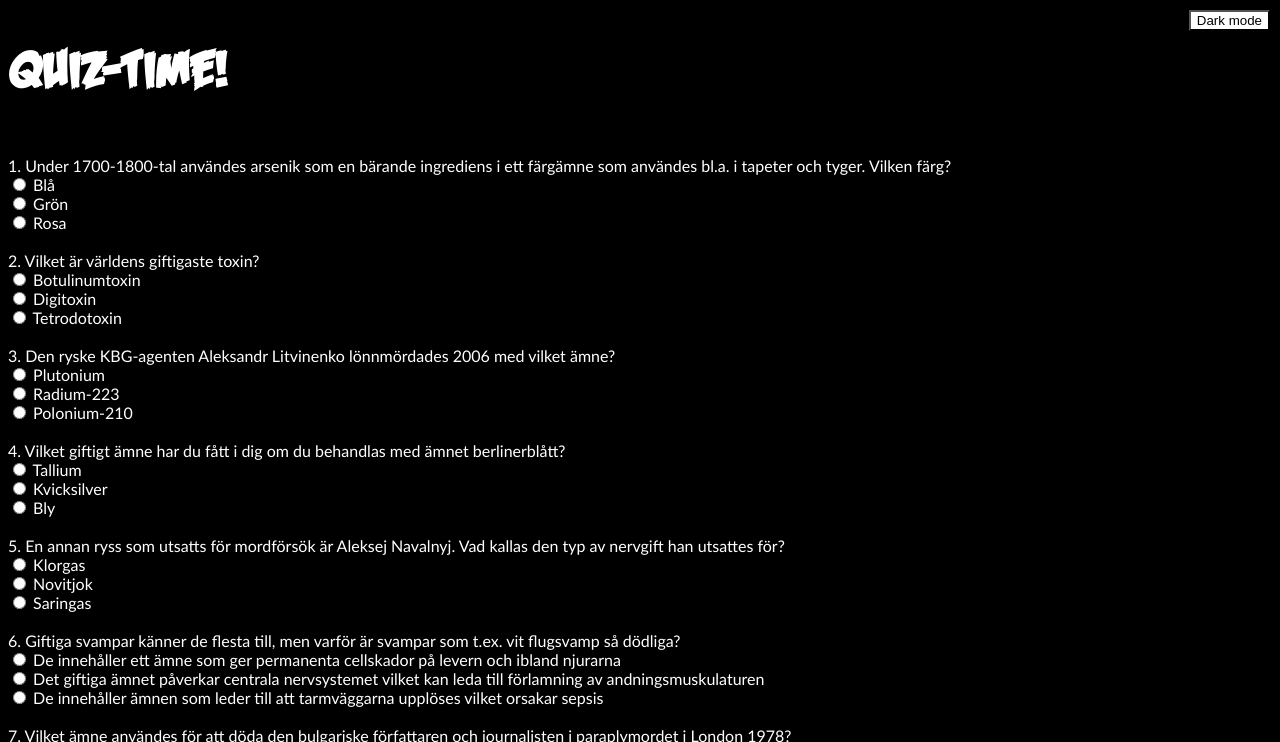
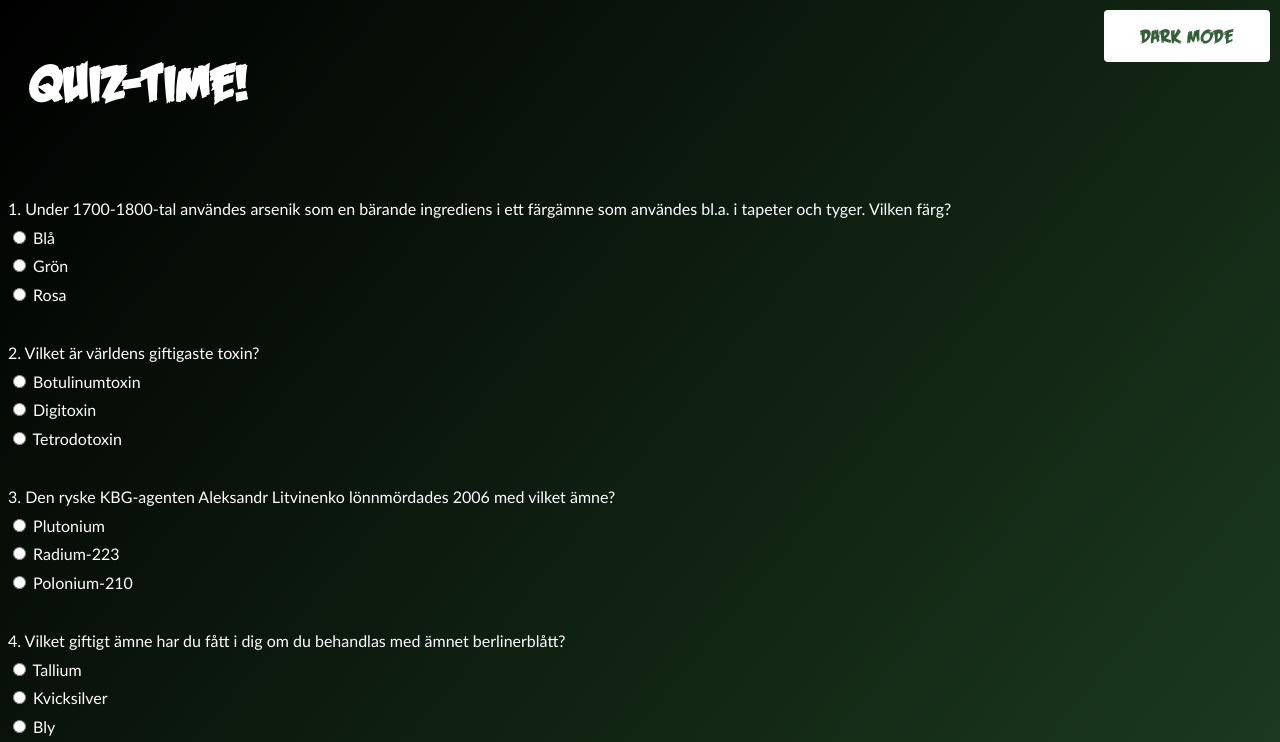
Before and after one commit to fredrikac/poison-quiz, a plain HTML site: page index.html in a window 1280 px wide. Both pictures are taken after a click on the button "Dark mode". Shown: the top 742 px of the page. Drawn offline with Linux system fonts and the light colour scheme.

Commit message:
added styling

```diff
--- a/style.css
+++ b/style.css
@@ -1,24 +1,36 @@
 
 body {
+    background: rgb(220,250,225);
+    background: linear-gradient(130deg, rgba(220,250,225,0.9953023445706407) 0%, rgba(191,193,191,1) 100%, rgba(1,17,5,1) 100%);
+    font-family:'Calibri';
+    color: #335e3a;
+    line-height: 1.8;
 
-
-    font-family:'Calibri';
 }
 
 .dark-mode {
-    background-color: black;
+
+    background: rgb(0,0,0);
+    background: linear-gradient(130deg, rgba(0,0,0,1) 0%, rgba(39,84,44,0.9953023445706407) 100%);
     color: white;
   }
 
 button {
+    background: white;
+    color: #335e3a;
+    font-family: halloweenFont;
+    font-size: 14pt;
+    border: none;
+    border-radius: 4px;
+    padding: 15px 32px;
+    width: 13%;
+}
 
-    background: white;
-    color: black;
-
+button:hover{
+    box-shadow: 0 12px 16px 0 rgba(0,0,0,0.24), 0 17px 50px 0 rgba(0,0,0,0.19);
 }
 
 #lightOrDark {
-
     position: absolute;
     top: 10px;
     right: 10px;
@@ -33,4 +45,11 @@ button {
   h2{
       font-family: halloweenFont;
       font-size: 36pt;
+      padding-left: 20px;
   }
+
+  #results{
+
+    font-size: 18pt;
+
+  }
```
